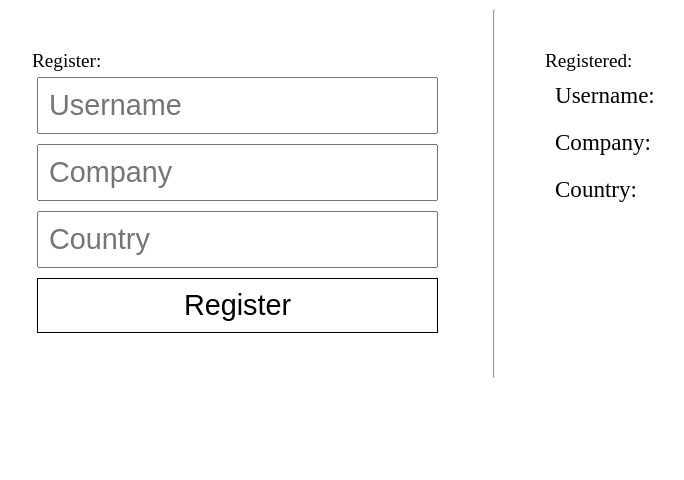
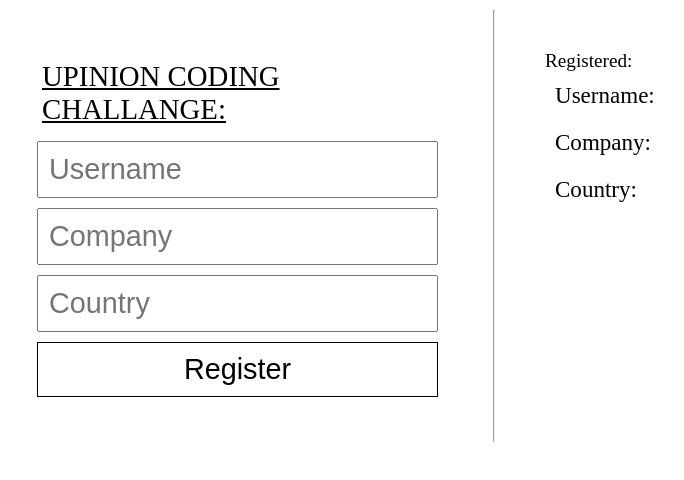
Before and after one commit to hasan-sh/register-user, a React app in the folder client/: page / in a window 1280 px wide. Shown: the whole page, without its empty margins (146-830 px from the left). Built offline with nearby package versions, Linux system fonts and the light colour scheme; a small style sheet from the web is missing.

Commit message:
Add styling to the title

```diff
--- a/client/src/components/Register.css
+++ b/client/src/components/Register.css
@@ -25,6 +25,11 @@
   margin: 5px;
 }
 
+.title {
+  margin: 0;
+  text-decoration: underline;
+}
+
 .registerBtn {
   padding: 10px;
   border: 1px black solid;
--- a/client/src/components/RegisterForm.js
+++ b/client/src/components/RegisterForm.js
@@ -79,7 +79,7 @@ class RegisterForm extends Component {
               }
             }}
           >
-            Register:
+            <span className="title"> UPINION CODING CHALLANGE:</span>
             <input
               value={username}
               onChange={this.onChange}
```
